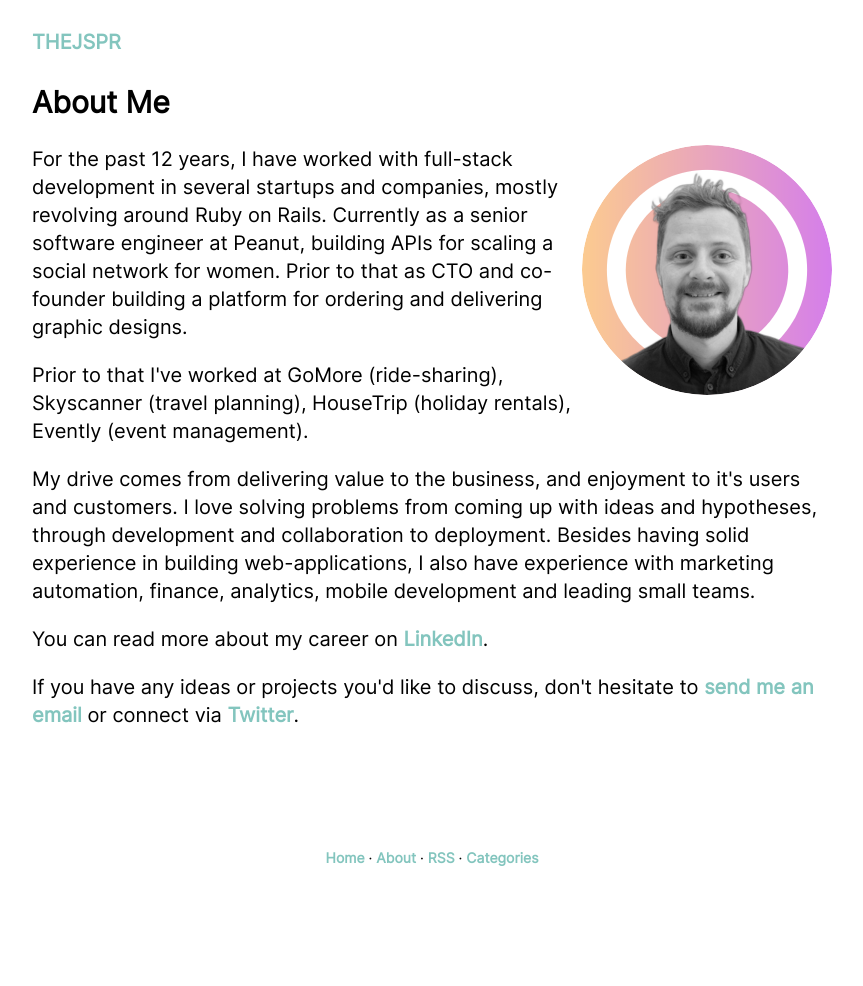
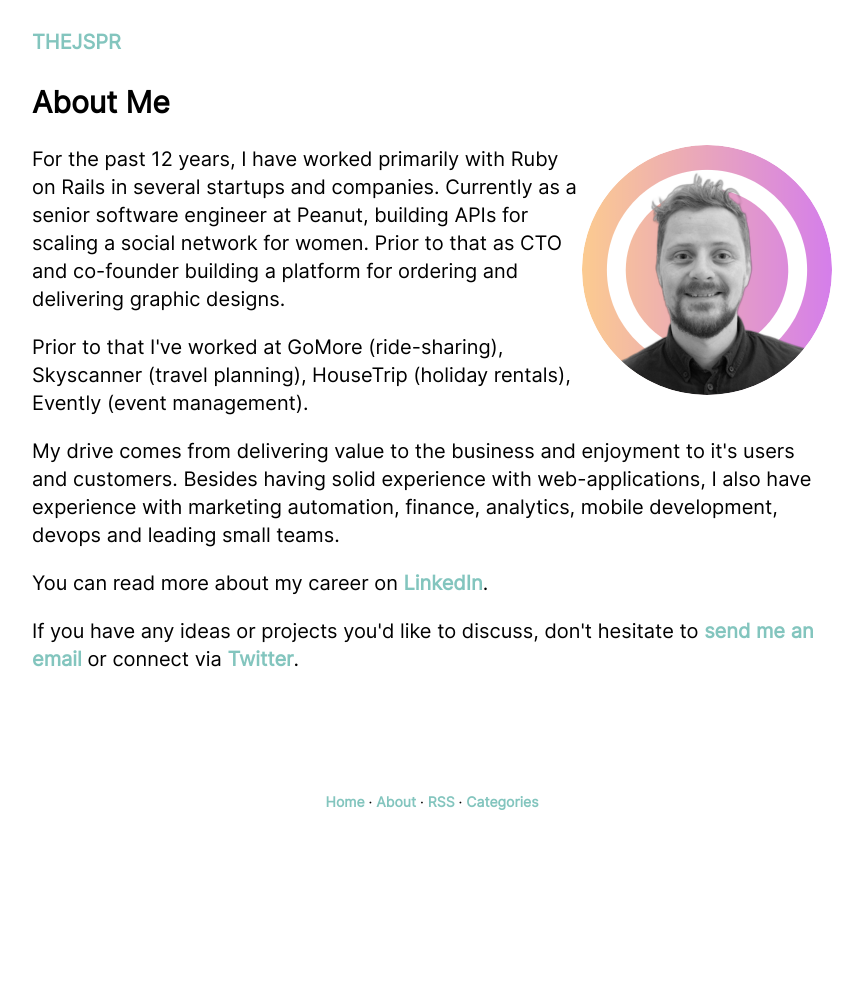
Before and after one commit to thejspr/thejspr.com, a Jekyll site: the page built from about/index.html, in a window 1280 px wide. Shown: the whole page, without its empty margins (208-1071 px from the left). Built offline with Jekyll 4.4.1, drawn with Linux system fonts in a browser that asks for light colours; after the commit the page ends 930 px from its top, so only the background shows below that.

Commit message:
fixup copy

```diff
--- a/about/index.html
+++ b/about/index.html
@@ -8,8 +8,8 @@ title: About me
 <img src="/img/me_2.png" alt="Jesper Kjeldgaard" class="profile-image">
 
 <p>
-  For the past 12 years, I have worked with full-stack development in
-  several startups and companies, mostly revolving around Ruby on Rails.
+  For the past 12 years, I have worked primarily with Ruby on Rails in
+  several startups and companies.
   Currently as a senior software engineer at Peanut, building APIs for scaling
   a social network for women. Prior to that as CTO and co-founder building a
   platform for ordering and delivering graphic designs.
@@ -21,12 +21,10 @@ title: About me
 </p>
 
 <p>
-  My drive comes from delivering value to the business, and enjoyment to it's
-  users and customers.  I love solving problems from coming up with ideas and
-  hypotheses, through development and collaboration to deployment.  Besides
-  having solid experience in building web-applications, I also have experience
-  with marketing automation, finance, analytics, mobile development and leading
-  small teams.
+  My drive comes from delivering value to the business and enjoyment to it's
+  users and customers. Besides having solid experience with
+  web-applications, I also have experience with marketing automation, finance,
+  analytics, mobile development, devops and leading small teams.
 </p>
 
 <p>
--- a/index.html
+++ b/index.html
@@ -13,7 +13,7 @@ title: Software entrepreneur
   </p>
 
   <p>
-    You can read more about me <a href="/about">here</a>,
+    Read more about me <a href="/about">here</a>,
     on <a href="https://www.linkedin.com/in/jesperkjeldgaard">LinkedIn</a>,
     or my <a href="https://www.github.com/thejspr">Github profile</a>.
   </p>
```
